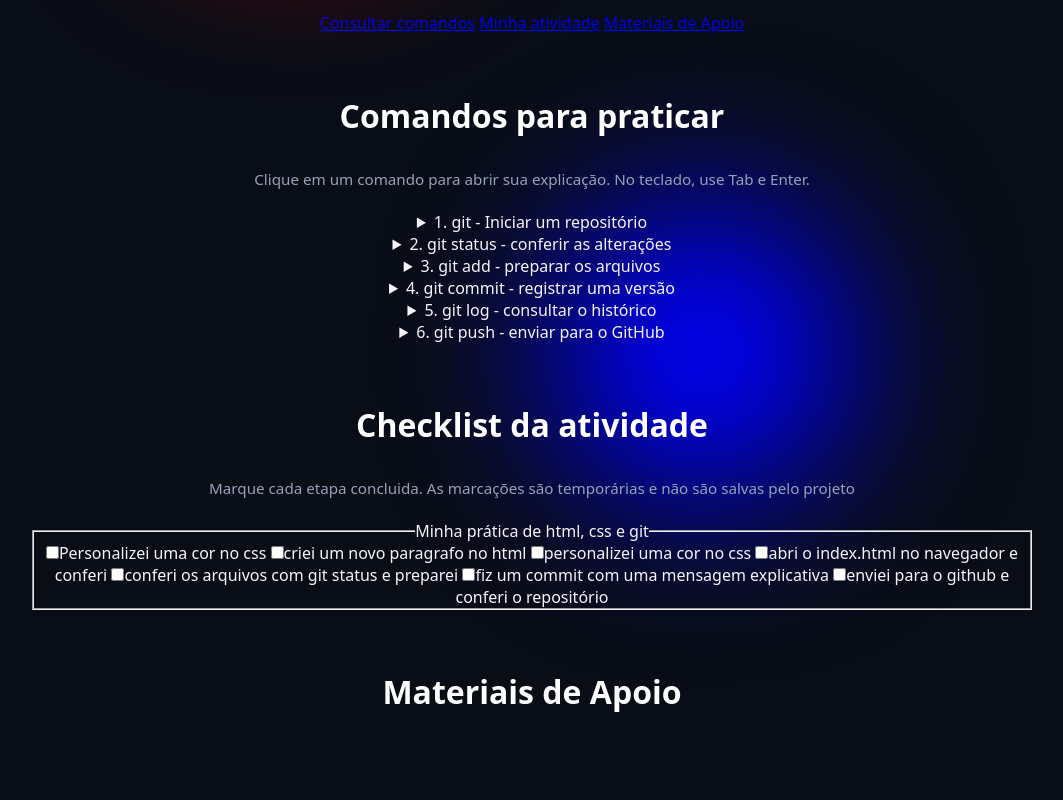
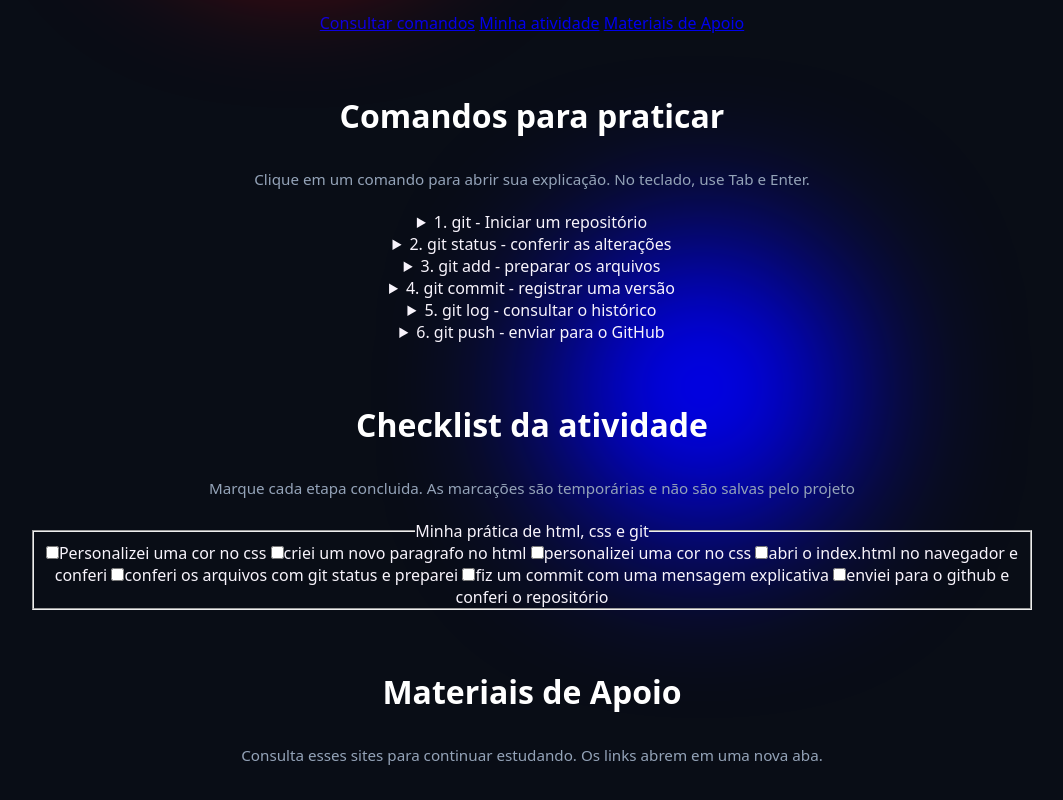
Before and after one commit to felipedecastrofacione87-jpg/aula_pa, a plain HTML site: page index.html in a window 1280 px wide. Shown: the part 786-1586 px from the top of the page, without its empty margins (108-1171 px from the left). Drawn offline with Linux system fonts and the light colour scheme.

Commit message:
Adicionei um paragrafo no 3° section

```diff
--- a/index.html
+++ b/index.html
@@ -106,6 +106,7 @@
 
     <section class="conteudo estudo" id="Materiais">
         <h2>Materiais de Apoio</h2>
+        <p>Consulta esses sites para continuar estudando. Os links abrem em uma nova aba.</p>
     </section>
 </body>
 </html>
```
